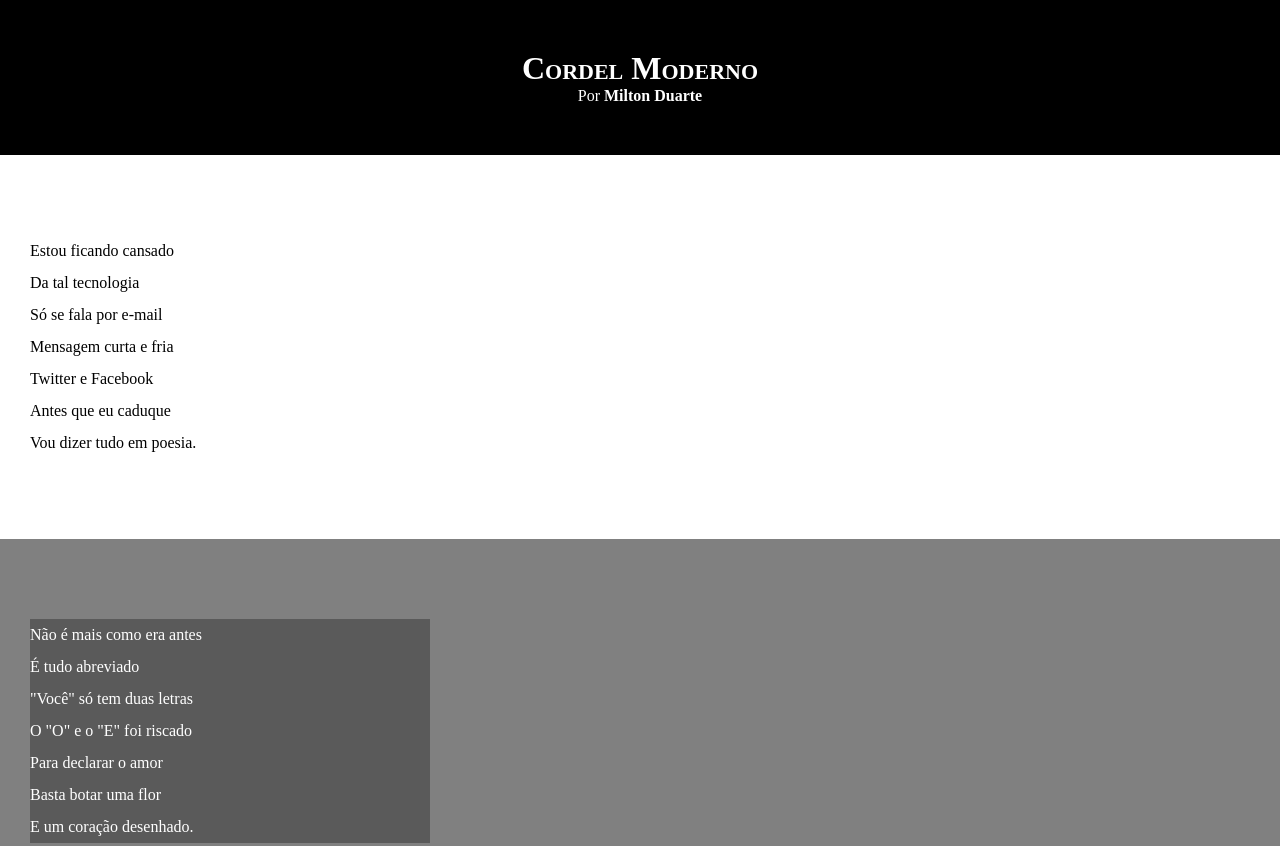
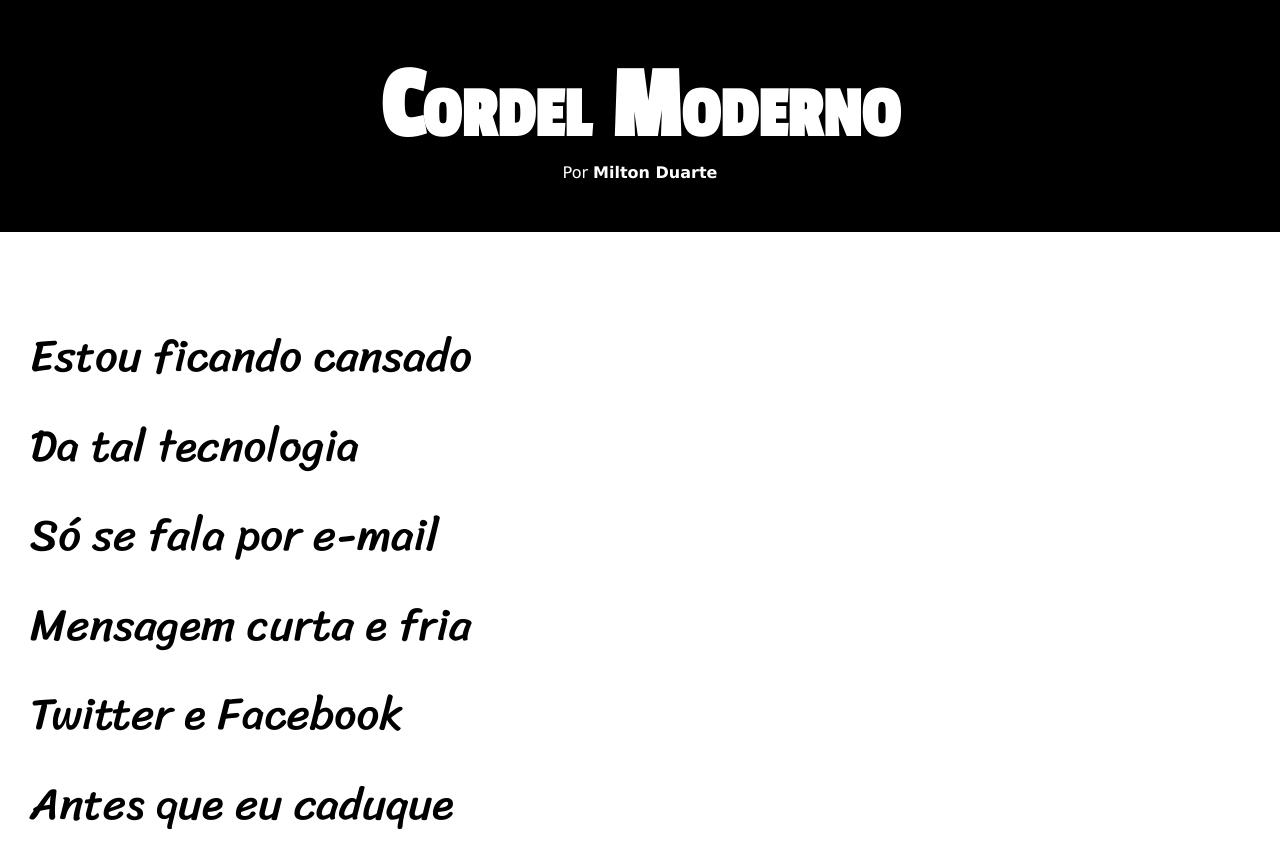
Before and after one commit to figueiredorodrigo/html-css, a plain HTML site: page d012/index.html in a window 1280 px wide. Shown: the top 846 px of the page. Drawn offline with Linux system fonts and the light colour scheme.

Commit message:
atualizacao de estilos fontes

```diff
--- a/d012/estilo/style.css
+++ b/d012/estilo/style.css
@@ -1,13 +1,23 @@
 @charset "UTF-8";
+
+@import url('https://fonts.googleapis.com/css2?family=Passion+One&family=Sriracha&display=swap');
+
+:root {
+    --font1: Verdana, Geneva, Tahoma, sans-serif;
+    --font2: 'Passion One', cursive;
+    --font3: 'Sriracha', cursive;
+}
 
 * {
     margin: 0px;
     padding: 0px;
+    font-size: 1em;
 }
 
 html, body {
     min-height: 100vh;
     background-color: darkgray;
+    font-family: var(--font1);
 }
 
 header {
@@ -19,6 +29,8 @@ header {
 header > h1 {
     padding-top: 50px;
     font-variant: small-caps;
+    font-family: var(--font2);
+    font-size: 8vw
 }
 
 header > p {
@@ -40,6 +52,8 @@ section {
     padding-bottom: 10vh;
     line-height: 2em;
     padding-left: 30px;
+    font-family: var(--font3);
+    font-size: 3.5vw;
 }
 
 section.normal {
@@ -53,8 +67,10 @@ section.imagem {
 }
 
 section.imagem > p {
+    display: inline-block;
+    padding: 5px;
     background-color: rgba(0, 0, 0, 0.301);
-    width: 400px;
+
 }
 
 footer {
```
